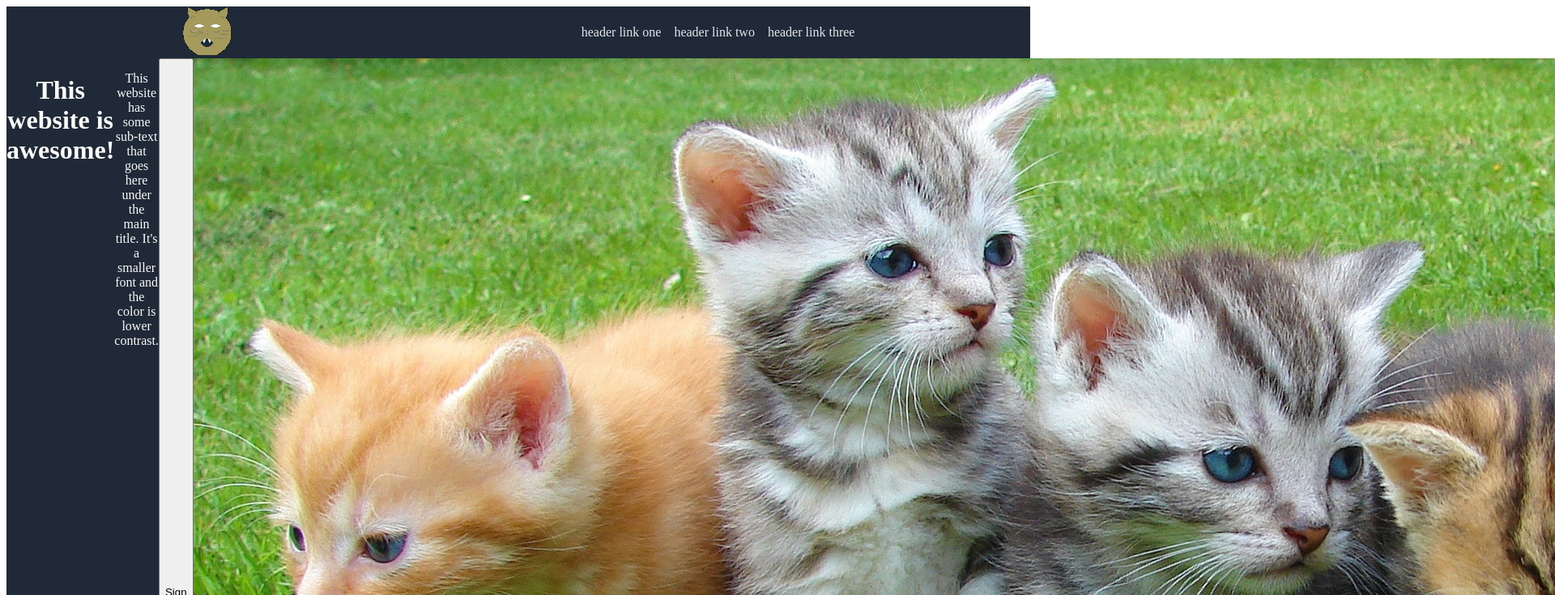
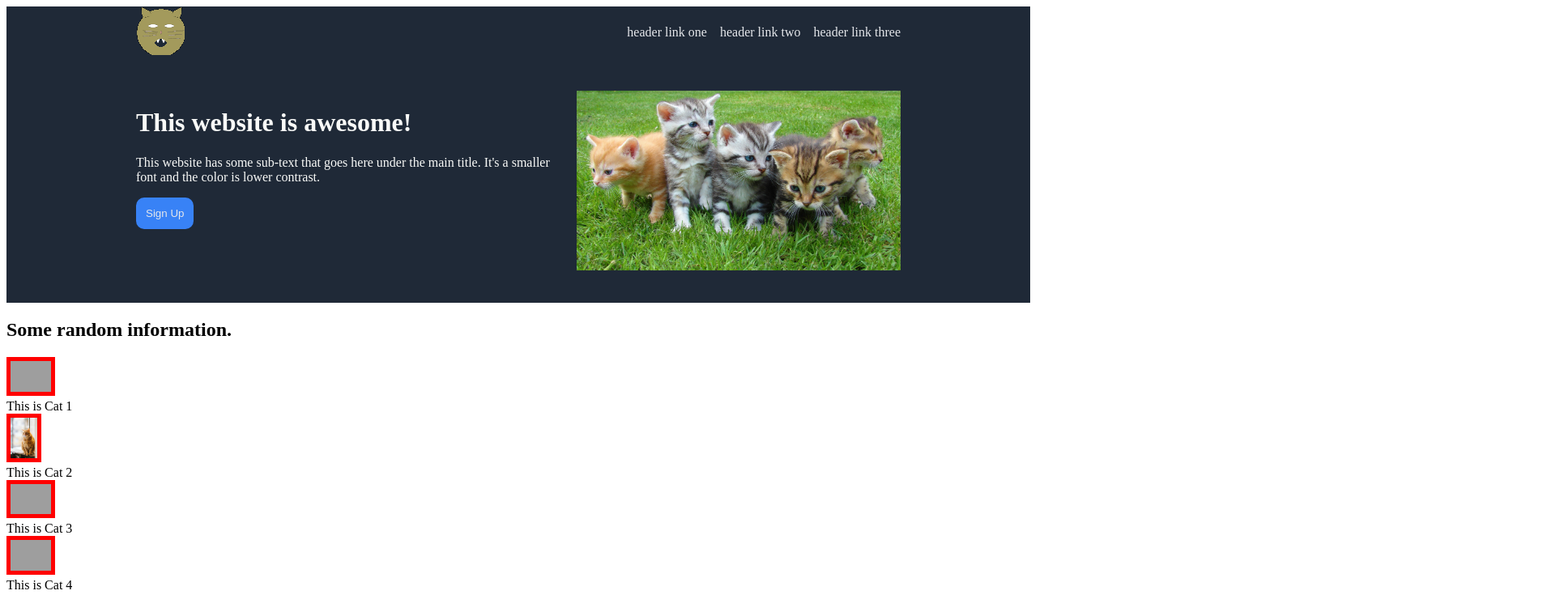
Before and after one commit to Johnnywrightiv/odin-landing-page, a plain HTML site: page index.html in a window 1280 px wide. Shown: the top 735 px of the page at 81% size, 1920 px wide, since content can reach past the window. Drawn offline with Linux system fonts and the light colour scheme; grey boxes are pictures that could not be loaded.

Commit message:
Added container div to hero div, fixed padding and flexing issues in head. Styled image and button, spaced elements out with flex, margin, padding, etc. Header mostly done. Need to fix fonts not addapting.

```diff
--- a/index.html
+++ b/index.html
@@ -17,9 +17,11 @@
                 </div>
             </div>
             <div class=hero>
-               <h1>This website is awesome!</h1>
-               <p>This website has some sub-text that goes here under the main title. It's a smaller font and the color is lower contrast.</p>
-               <button>Sign Up</button>
+                <div class=container>
+                    <h1>This website is awesome!</h1>
+                    <p>This website has some sub-text that goes here under the main title. It's a smaller font and the color is lower contrast.</p>
+                    <button>Sign Up</button>
+                </div>
                <img src="img/cats.jpg" alt="Five adorable kittens">
             </div>
         </div>
--- a/style.css
+++ b/style.css
@@ -1,7 +1,7 @@
 /* Stylesheet */
 
-* {
-    font-family:'Roboto' sans-serif;
+.header {
+    font:'Roboto' sans-serif;
 }
 /* Resize .body img later, here now for managability */
 .cat img {
@@ -12,13 +12,20 @@
 
 .banner {
     display: flex;
-    justify-content: space-around;
+    justify-content: space-between;
 }
 
 .header,
 .footer {
+    display: flex;
+    justify-items: space-between;
+    flex-direction: column;
     background-color: #1F2937;
     color: #F9FaF8;
+    padding: 0 160px;
+}
+
+.footer {
     text-align: center;
 }
 
@@ -35,4 +42,26 @@ a {
 
 .hero {
     display: flex;
+    justify-content: space-between;
+    margin: 40px 0 40px;
 }
+
+.hero .container {
+    justify-content: flex-start;
+}
+
+.hero img {
+    max-width: 400px;
+    padding: 0 0 0 24px;
+    /* Could use flex to shrink, found easier fix though
+    * flex: 0, 1, auto; (??) */
+}
+
+.hero button {
+    justify-self: flex-start;
+    background-color: #3882F6;
+    color:hsl(220, 13%, 91%);
+    border-radius: 10px;
+    border: none;
+    padding: 12px;
+}
```
